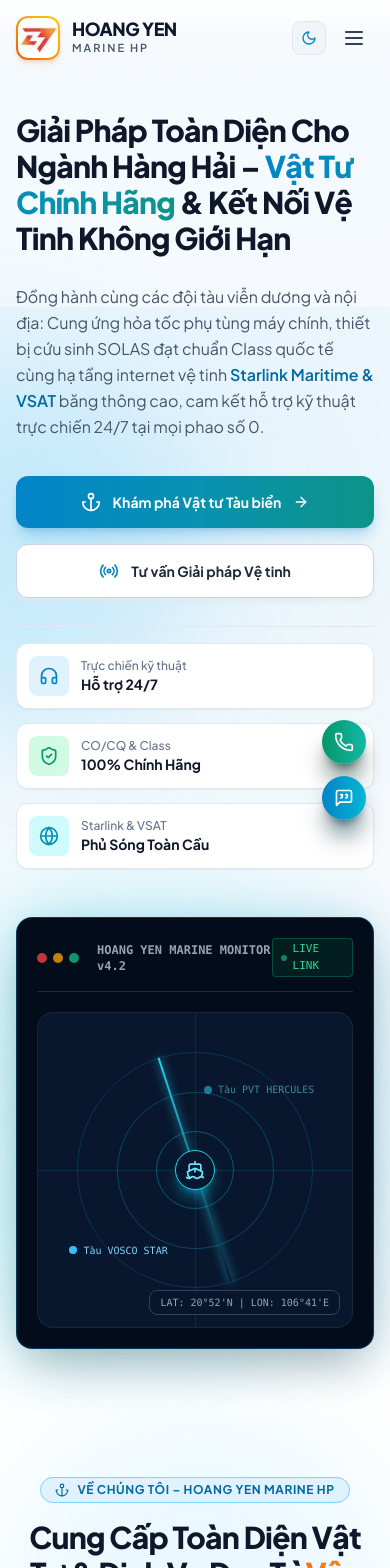
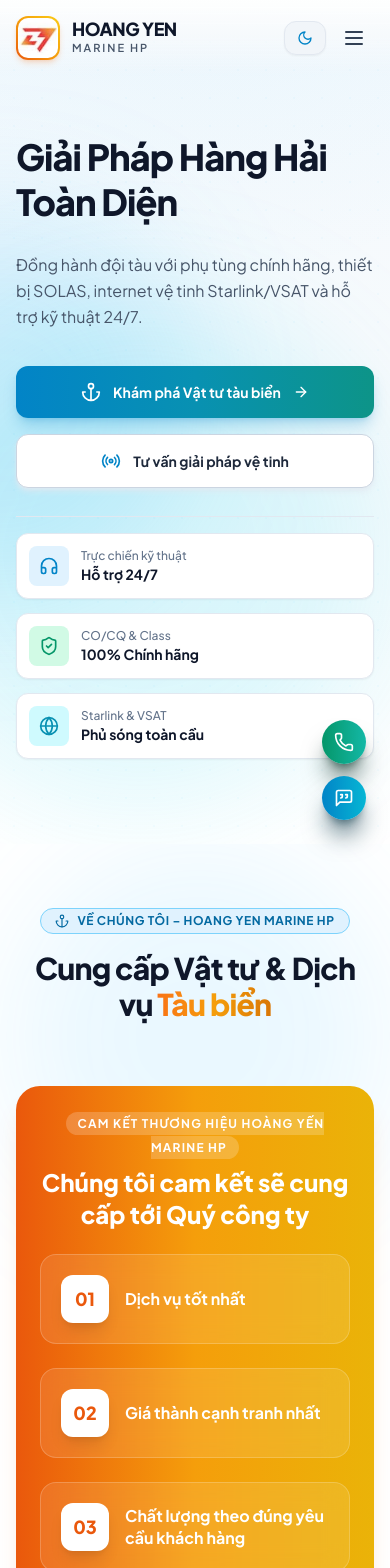
Before and after one commit to hymarinehp/introduce, a React (Vite) app: page / in a window 390 px wide. Shown: the top 1568 px of the page. Built offline with nearby package versions, Linux system fonts and the light colour scheme.

Commit message:
feat: initialize application components including news carousel, partner section, and layout navigation modules

```diff
--- a/src/components/About.jsx
+++ b/src/components/About.jsx
@@ -36,9 +36,9 @@
           </div>
 
           <h2 className="text-3xl sm:text-4xl lg:text-5xl font-black text-slate-900 dark:text-white tracking-tight transition-colors">
-            Cung Cấp Toàn Diện Vật Tư & Dịch Vụ Duy Trì{' '}
+            Cung cấp Vật tư & Dịch vụ {' '}
             <span className="text-transparent bg-clip-text bg-gradient-to-r from-orange-500 via-amber-500 to-amber-600">
-              Vận Hành Tàu Biển
+              Tàu biển
             </span>
           </h2>
         </div>
@@ -50,7 +50,7 @@
               CAM KẾT THƯƠNG HIỆU HOÀNG YẾN MARINE HP
             </span>
             <h3 className="text-2xl sm:text-3xl font-extrabold text-white mt-2">
-              Chúng Tôi Cam Kết Sẽ Cung Cấp Tới Quý Công Ty
+              Chúng tôi cam kết sẽ cung cấp tới Quý công ty
             </h3>
           </div>
 
@@ -188,7 +188,7 @@
                   onClick={() => onOpenQuote()}
                   className="inline-flex items-center gap-2 px-5 py-2.5 rounded-xl bg-gradient-to-r from-orange-600 to-amber-500 hover:from-orange-500 hover:to-amber-400 text-white font-bold text-sm shadow-md transition-all"
                 >
-                  <span>Gửi Yêu Cầu Báo Giá</span>
+                  <span>Gửi yêu cầu báo giá</span>
                   <ArrowUpRight className="w-4 h-4" />
                 </button>
               </div>
--- a/src/components/Contact.jsx
+++ b/src/components/Contact.jsx
@@ -81,9 +81,9 @@
           </div>
 
           <h2 className="text-3xl sm:text-4xl lg:text-5xl font-black text-slate-900 dark:text-white tracking-tight">
-            Kết Nối Ngay Với{' '}
+            Kết nối ngay với{' '}
             <span className="text-transparent bg-clip-text bg-gradient-to-r from-sky-600 via-cyan-600 to-teal-600 dark:from-sky-400 dark:via-cyan-300 dark:to-teal-300">
-              Chúng Tôi
+              Chúng tôi
             </span>
           </h2>
         </div>
@@ -95,7 +95,7 @@
             <div className="mb-6 sm:mb-8 space-y-1">
               <h3 className="text-base sm:text-xl md:text-2xl font-bold text-slate-900 dark:text-white flex items-center justify-center gap-2">
                 <Ship className="w-5 h-5 text-cyan-600 dark:text-cyan-400" />
-                <span>Yêu Cầu Báo Giá & Tư Vấn Kỹ Thuật</span>
+                <span>Yêu cầu Báo giá & Tư vấn kỹ thuật</span>
               </h3>
             </div>
 
--- a/src/components/Hero.jsx
+++ b/src/components/Hero.jsx
@@ -5,16 +5,9 @@
   Headphones,
   Globe,
   ArrowRight,
-  Wifi,
   Anchor,
-  CheckCircle2,
-  Activity,
-  Satellite,
-  Compass,
-  Cpu,
   Ship
 } from 'lucide-react';
-import { companyInfo } from '../data/mockData';
 
 export default function Hero({ onOpenQuote, onSelectTab }) {
   const scrollTo = (id) => {
@@ -45,29 +38,25 @@
       {/* Ocean Tech Glowing Orbs */}
       <div className="absolute top-1/4 -left-48 w-96 h-96 bg-sky-400/20 dark:bg-sky-600/20 rounded-full blur-3xl pointer-events-none"></div>
       <div className="absolute bottom-10 right-0 w-[500px] h-[500px] bg-cyan-400/15 dark:bg-cyan-500/15 rounded-full blur-3xl pointer-events-none"></div>
-      <div className="absolute top-1/2 left-1/2 -translate-x-1/2 -translate-y-1/2 w-[800px] h-[800px] bg-radial-ocean opacity-50 dark:opacity-100 pointer-events-none"></div>
+      <div className="absolute top-0 sm:top-1/2 left-1/2 -translate-x-1/2 -translate-y-1/2 w-[800px] h-[800px] bg-radial-ocean opacity-50 dark:opacity-100 pointer-events-none"></div>
 
       <div className="relative max-w-7xl mx-auto px-4 sm:px-6 lg:px-8 w-full z-10">
-        <div className="grid grid-cols-1 lg:grid-cols-12 gap-12 lg:gap-8 items-center">
 
-          {/* Left Column: Mission, Headlines, Actions & Badges */}
-          <div className="lg:col-span-7 space-y-7 text-left">
+        {/* Main Title at the top */}
+        {/* <div className="text-center max-w-4xl mx-auto mb-10 lg:mb-14">
 
-            {/* Main Headline */}
-            <h1 className="text-3xl sm:text-4xl md:text-5xl lg:text-5xl xl:text-6xl font-black text-slate-900 dark:text-white tracking-tight md:!leading-[1.15] transition-colors">
-              Giải Pháp Toàn Diện Cho Ngành Hàng Hải –{' '}
-              <span className="text-transparent bg-clip-text bg-gradient-to-r from-sky-600 via-cyan-600 to-teal-600 dark:from-sky-400 dark:via-cyan-300 dark:to-teal-300">
-                Vật Tư Chính Hãng
-              </span>{' '}
-              & Kết Nối Vệ Tinh Không Giới Hạn
+        </div> */}
+
+        <div className="grid grid-cols-1 lg:grid-cols-12 gap-10 items-center">
+
+          {/* Left Column: Mission, Actions & Badges */}
+          <div className="lg:col-span-8 space-y-7 text-left">
+            <h1 className="text-4xl md:text-5xl lg:text-6xl font-black text-slate-900 dark:text-white tracking-tight leading-tight transition-colors">
+              Giải Pháp Hàng Hải Toàn Diện
             </h1>
-
             {/* Subtitle */}
             <p className="text-base sm:text-lg text-slate-600 dark:text-slate-300 leading-relaxed max-w-2xl font-normal transition-colors">
-              Đồng hành cùng các đội tàu viễn dương và nội địa: Cung ứng hỏa tốc phụ tùng máy chính,
-              thiết bị cứu sinh SOLAS đạt chuẩn Class quốc tế cùng hạ tầng internet vệ tinh
-              <strong className="text-sky-700 dark:text-cyan-300 font-semibold"> Starlink Maritime & VSAT </strong>
-              băng thông cao, cam kết hỗ trợ kỹ thuật trực chiến 24/7 tại mọi phao số 0.
+              Đồng hành đội tàu với phụ tùng chính hãng, thiết bị SOLAS, internet vệ tinh Starlink/VSAT và hỗ trợ kỹ thuật 24/7.
             </p>
 
             {/* 2 CTA Buttons */}
@@ -77,7 +66,7 @@
                 className="group inline-flex items-center justify-center gap-3 px-7 py-4 text-sm sm:text-base font-bold text-white dark:text-navy-950 rounded-xl bg-gradient-to-r from-sky-600 via-cyan-600 to-teal-600 dark:from-cyan-400 dark:via-sky-400 dark:to-cyan-300 hover:from-sky-500 hover:to-cyan-500 dark:hover:from-cyan-300 dark:hover:to-sky-300 shadow-lg shadow-sky-600/25 dark:shadow-cyan-500/25 transition-all duration-300 transform hover:-translate-y-0.5 active:translate-y-0"
               >
                 <Anchor className="w-5 h-5 text-white dark:text-navy-950" />
-                <span>Khám phá Vật tư Tàu biển</span>
+                <span>Khám phá Vật tư tàu biển</span>
                 <ArrowRight className="w-4 h-4 text-white dark:text-navy-950 group-hover:translate-x-1 transition-transform" />
               </button>
 
@@ -86,7 +75,7 @@
                 className="inline-flex items-center justify-center gap-3 px-7 py-4 text-sm sm:text-base font-bold text-slate-800 dark:text-white rounded-xl bg-white dark:bg-navy-900/80 hover:bg-slate-50 dark:hover:bg-navy-850 border border-slate-300 dark:border-sky-500/40 hover:border-sky-500 dark:hover:border-cyan-400 shadow-md shadow-slate-200/80 dark:shadow-navy-950/50 transition-all duration-300 transform hover:-translate-y-0.5"
               >
                 <Radio className="w-5 h-5 text-sky-600 dark:text-cyan-400" />
-                <span>Tư vấn Giải pháp Vệ tinh</span>
+                <span>Tư vấn giải pháp vệ tinh</span>
               </button>
             </div>
 
@@ -112,7 +101,7 @@
                   </div>
                   <div>
                     <div className="text-xs text-slate-500 dark:text-slate-400 font-medium">CO/CQ & Class</div>
-                    <div className="text-sm font-bold text-slate-900 dark:text-white">100% Chính Hãng</div>
+                    <div className="text-sm font-bold text-slate-900 dark:text-white">100% Chính hãng</div>
                   </div>
                 </div>
 
@@ -123,7 +112,7 @@
                   </div>
                   <div>
                     <div className="text-xs text-slate-500 dark:text-slate-400 font-medium">Starlink & VSAT</div>
-                    <div className="text-sm font-bold text-slate-900 dark:text-white">Phủ Sóng Toàn Cầu</div>
+                    <div className="text-sm font-bold text-slate-900 dark:text-white">Phủ sóng toàn cầu</div>
                   </div>
                 </div>
 
@@ -132,74 +121,42 @@
 
           </div>
 
-          {/* Right Column: Maritime Tech Telemetry & Radar Terminal Simulation */}
-          <div className="lg:col-span-5">
-            <div className="relative mx-auto max-w-md lg:max-w-none">
-
-              {/* Decorative backdrop glow */}
-              <div className="absolute -inset-1 bg-gradient-to-r from-cyan-500 to-sky-600 rounded-3xl blur-xl opacity-20 dark:opacity-30 group-hover:opacity-60 transition duration-1000"></div>
-
-              {/* Main Terminal Box */}
-              <div className="relative rounded-2xl bg-navy-950 dark:bg-navy-900/95 border border-sky-500/30 p-5 sm:p-6 shadow-2xl backdrop-blur-xl space-y-5 text-white">
-
-                {/* Header of Terminal */}
-                <div className="flex items-center justify-between pb-3.5 border-b border-slate-800">
-                  <div className="flex items-center gap-2.5">
-                    <div className="flex gap-1.5">
-                      <span className="w-2.5 h-2.5 rounded-full bg-red-500/80"></span>
-                      <span className="w-2.5 h-2.5 rounded-full bg-amber-500/80"></span>
-                      <span className="w-2.5 h-2.5 rounded-full bg-emerald-500/80"></span>
-                    </div>
-                    <span className="text-xs font-mono font-semibold text-slate-400 pl-2">HOANG YEN MARINE MONITOR v4.2</span>
-                  </div>
-                  <div className="flex items-center gap-1.5 text-[11px] font-mono text-emerald-400 bg-emerald-950/60 px-2 py-0.5 rounded border border-emerald-500/30">
-                    <span className="w-1.5 h-1.5 rounded-full bg-emerald-400 animate-pulse"></span>
-                    LIVE LINK
-                  </div>
-                </div>
-
-                {/* Simulated Radar Visual & Vessel Telemetry */}
-                <div className="relative aspect-square w-full rounded-2xl bg-navy-900 dark:bg-navy-950 border border-slate-800/80 overflow-hidden flex items-center justify-center">
+          {/* Right Column: Maritime Radar (Transparent background, high visibility lines) */}
+          <div className="lg:col-span-4 hidden sm:flex justify-center items-center">
+            <div className="relative w-full max-w-[420px] aspect-square bg-transparent flex items-center justify-center">
 
               {/* Concentric Radar Rings */}
-                  <div className="absolute w-[75%] h-[75%] rounded-full border border-cyan-500/20"></div>
-                  <div className="absolute w-[50%] h-[50%] rounded-full border border-cyan-500/30"></div>
-                  <div className="absolute w-[25%] h-[25%] rounded-full border border-cyan-500/40"></div>
+              <div className="absolute w-[80%] h-[80%] rounded-full border-2 border-sky-500/50 dark:border-cyan-400/40 shadow-[0_0_8px_rgba(14,165,233,0.25)]"></div>
+              <div className="absolute w-[55%] h-[55%] rounded-full border-2 border-sky-600/70 dark:border-cyan-400/70 shadow-[0_0_10px_rgba(14,165,233,0.35)]"></div>
+              <div className="absolute w-[30%] h-[30%] rounded-full border-2 border-sky-600 dark:border-cyan-300 shadow-[0_0_12px_rgba(14,165,233,0.45)]"></div>
 
-                  {/* Crosshairs */}
-                  <div className="absolute w-full h-[1px] bg-cyan-500/15"></div>
-                  <div className="absolute h-full w-[1px] bg-cyan-500/15"></div>
+              {/* Crosshairs (trục tung & hoành dài bằng vòng tròn thứ 2) */}
+              <div className="absolute w-[80%] h-[2px] bg-sky-600 dark:bg-cyan-400 shadow-[0_0_8px_rgba(14,165,233,0.6)]"></div>
+              <div className="absolute h-[80%] w-[2px] bg-sky-600 dark:bg-cyan-400 shadow-[0_0_8px_rgba(14,165,233,0.6)]"></div>
 
               {/* Rotating Radar Sweep */}
               <div className="absolute inset-0 flex items-center justify-center animate-radar origin-center pointer-events-none">
-                    <div className="w-3/4 h-[2px] bg-gradient-to-r from-transparent to-cyan-400 origin-left shadow-[0_0_8px_#22d3ee]"></div>
+                <div className="w-[55%] h-[2.5px] bg-gradient-to-r from-transparent via-sky-500 to-cyan-400 dark:via-cyan-400 dark:to-cyan-300 origin-left shadow-[0_0_12px_#38bdf8]"></div>
               </div>
 
               {/* Simulated Vessel Targets */}
-                  <div className="absolute top-[22%] right-[12%] flex items-center gap-1.5 text-[10px] sm:text-xs font-mono text-cyan-300 animate-pulse">
-                    <span className="w-2 h-2 rounded-full bg-cyan-400"></span>
+              <div className="absolute top-[22%] right-[10%] flex items-center gap-2 text-xs font-mono font-bold text-sky-700 dark:text-cyan-300 animate-pulse">
+                <span className="w-2.5 h-2.5 rounded-full bg-sky-600 dark:bg-cyan-400 shadow-[0_0_10px_#0ea5e9]"></span>
                 <span>Tàu PVT HERCULES</span>
               </div>
-                  <div className="absolute bottom-[22%] left-[10%] flex items-center gap-1.5 text-[10px] sm:text-xs font-mono text-sky-300">
-                    <span className="w-2 h-2 rounded-full bg-sky-400"></span>
+              <div className="absolute bottom-[22%] left-[8%] flex items-center gap-2 text-xs font-mono font-bold text-sky-700 dark:text-cyan-300">
+                <span className="w-2.5 h-2.5 rounded-full bg-sky-600 dark:bg-cyan-400 shadow-[0_0_10px_#0ea5e9]"></span>
                 <span>Tàu VOSCO STAR</span>
               </div>
 
-                  {/* Center Node */}
-                  <div className="relative z-10 w-10 h-10 rounded-full bg-navy-900 border border-cyan-400 flex items-center justify-center shadow-lg shadow-cyan-500/50">
-                    <Ship className="w-5 h-5 text-cyan-300" />
-                  </div>
-
-                  {/* Bottom Telemetry Overlay */}
-                  <div className="absolute bottom-3 right-3 text-[10px] sm:text-xs font-mono text-slate-400 bg-navy-900/90 px-2.5 py-1 rounded-lg border border-slate-700">
-                    LAT: 20°52'N | LON: 106°41'E
-                  </div>
-                </div>
-
+              {/* Center Vessel Node */}
+              <div className="relative z-10 w-12 h-12 rounded-full bg-white dark:bg-navy-950 border-2 border-sky-600 dark:border-cyan-400 flex items-center justify-center shadow-[0_0_16px_rgba(14,165,233,0.5)]">
+                <Ship className="w-6 h-6 text-sky-600 dark:text-cyan-300" />
               </div>
 
             </div>
           </div>
+
         </div>
       </div>
     </section>
--- a/src/components/Navbar.jsx
+++ b/src/components/Navbar.jsx
@@ -91,7 +91,7 @@
           </nav>
 
           {/* Right Action: Day/Night Theme Toggle Switch */}
-          <div className="hidden sm:flex items-center">
+          <div className="flex items-center">
             <button
               onClick={toggleTheme}
               className={`px-3 py-2 rounded-xl border transition-all duration-300 flex items-center justify-center gap-2 ${
@@ -115,21 +115,7 @@
           </div>
 
           {/* Mobile Actions: Theme button & Hamburger */}
-          <div className="flex sm:hidden items-center gap-2">
-            {/* Mobile Theme Toggle */}
-            <button
-              onClick={toggleTheme}
-              className={`p-2 rounded-lg border transition-colors ${
-                isDark
-                  ? 'bg-navy-900 border-sky-500/30 text-amber-300'
-                  : 'bg-slate-100 border-slate-200 text-slate-700'
-              }`}
-              title="Chuyển chế độ sáng/tối"
-              aria-label="Chuyển đổi giao diện sáng/tối"
-            >
-              {isDark ? <Sun className="w-4 h-4 text-amber-400" /> : <Moon className="w-4 h-4 text-sky-600" />}
-            </button>
-
+          <div className="flex lg:hidden items-center ml-2">
             {/* Hamburger button */}
             <button
               onClick={() => setMobileMenuOpen(!mobileMenuOpen)}
@@ -151,19 +137,6 @@
         }`}
       >
         <div className="px-4 pt-3 pb-5 space-y-2">
-
-          {/* Mobile Theme Indicator Bar */}
-          <div className="flex items-center justify-between px-3 py-2 rounded-lg bg-slate-100 dark:bg-navy-900 border border-slate-200 dark:border-slate-800 text-xs font-semibold mb-3">
-            <span className="text-slate-600 dark:text-slate-300">Giao diện hiện tại:</span>
-            <button
-              onClick={toggleTheme}
-              className="flex items-center gap-1.5 px-2.5 py-1 rounded bg-white dark:bg-navy-950 border border-slate-300 dark:border-slate-700 text-sky-700 dark:text-amber-300 shadow-sm"
-            >
-              {isDark ? <Sun className="w-3.5 h-3.5 text-amber-400" /> : <Moon className="w-3.5 h-3.5 text-sky-600" />}
-              <span>{isDark ? 'Chế độ Tối (Đêm)' : 'Chế độ Sáng (Ngày)'}</span>
-            </button>
-          </div>
-
           {navLinks.map((link) => (
             <button
               key={link.id}
--- a/src/components/News.jsx
+++ b/src/components/News.jsx
@@ -86,7 +86,7 @@
 
           <h2 className="text-3xl sm:text-4xl lg:text-5xl font-black text-slate-900 dark:text-white tracking-tight transition-colors">
             <span className="text-transparent bg-clip-text bg-gradient-to-r from-sky-600 via-cyan-600 to-teal-600 dark:from-sky-400 dark:via-cyan-300 dark:to-teal-300">
-              Xu Hướng Công Nghệ Biển
+              Xu hướng công nghệ biển
             </span>
           </h2>
 
--- a/src/components/PartnerSection.jsx
+++ b/src/components/PartnerSection.jsx
@@ -82,7 +82,7 @@
 
           <h2 className="text-3xl sm:text-4xl lg:text-5xl font-black text-slate-900 dark:text-white tracking-tight transition-colors">
             <span className="text-transparent bg-clip-text bg-gradient-to-r from-sky-600 via-cyan-600 to-teal-600 dark:from-sky-400 dark:via-cyan-300 dark:to-teal-300">
-              Đối Tác & Chủ Tàu Tin Cậy
+              Đối tác & Chủ tàu tin cậy
             </span>
           </h2>
 
```
Also changed, not shown: src/components/Products.jsx (+7 -7 lines). Lines whose indentation alone changed are shown as unchanged.
